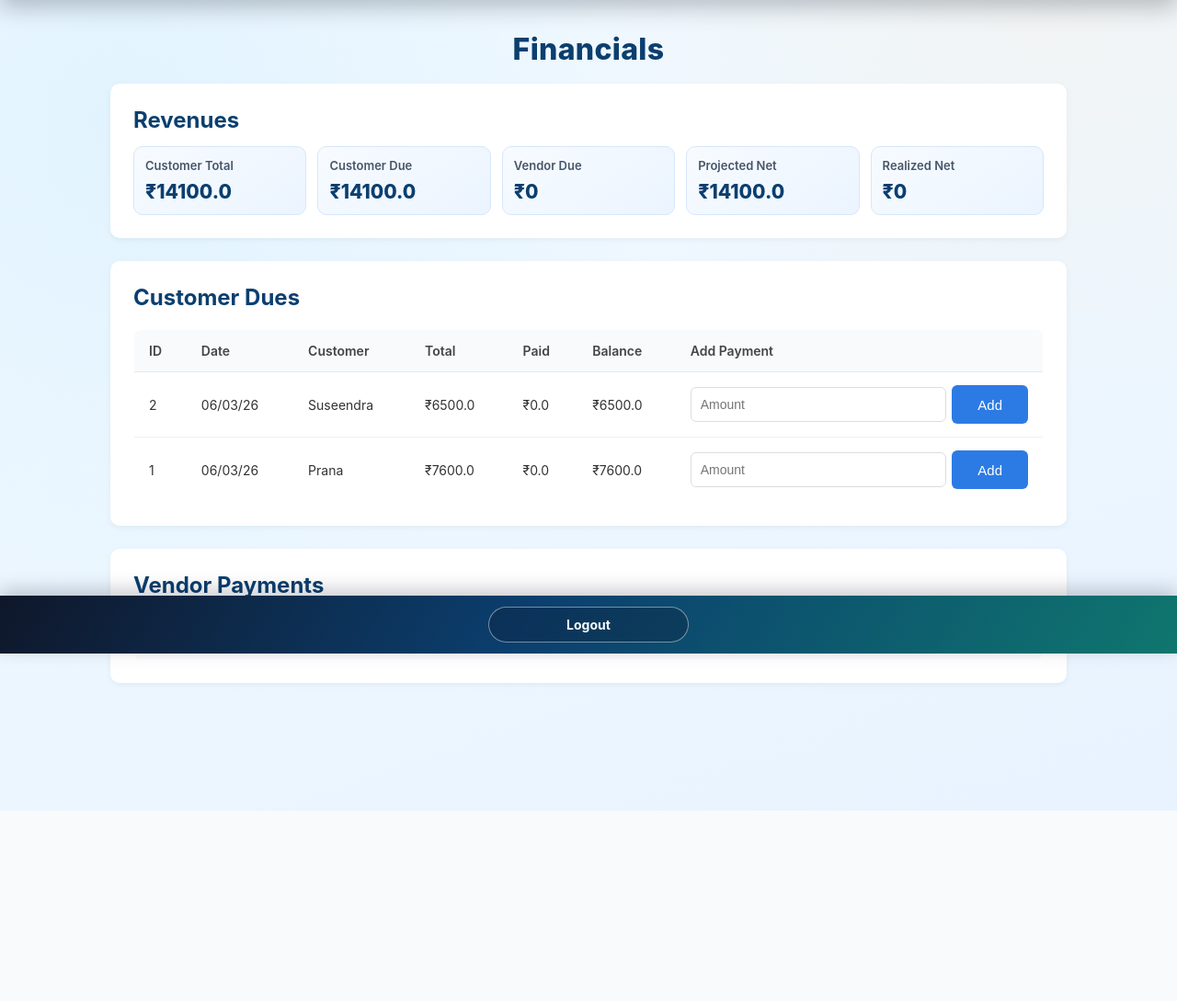
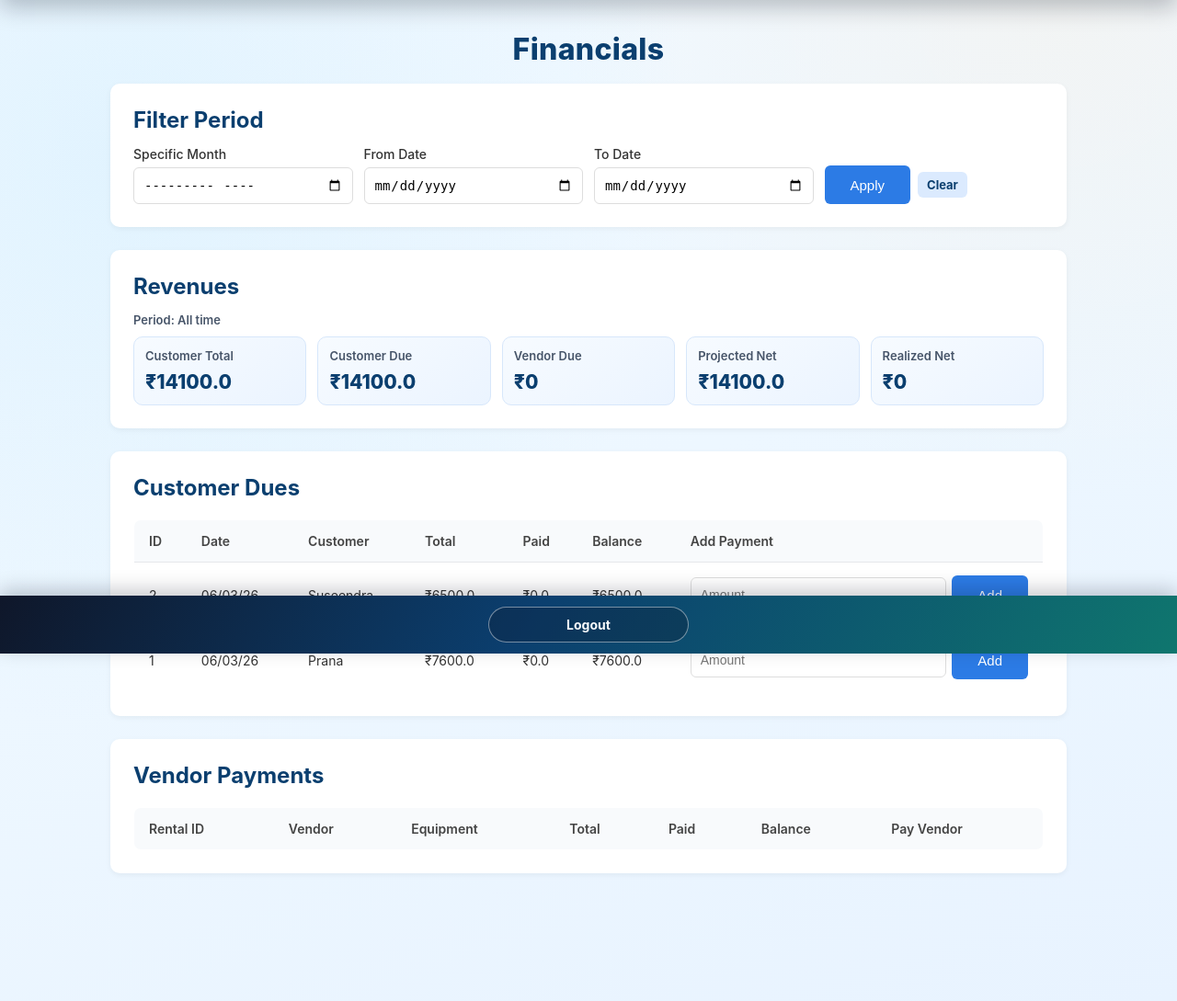
Before and after one commit to bachammahesh-cyber/mb-cameras, a Flask app: page /credit_report in a window 1280 px wide. Shown: the part 89-1178 px from the top of the page at 92% size. Before the commit the page ends 971 px from the top, so only its background shows below. Run offline with Flask 3, Linux system fonts and the light colour scheme; a user stored in the database is signed in; data comes from the database, SQL or seed files in the repository; data that the repository does not hold is empty; some libraries are stand-ins or nearby versions.

Commit message:
Add month and date-range filtering to financial revenues

```diff
--- a/app.py
+++ b/app.py
@@ -1,7 +1,7 @@
 from flask import Flask, render_template, request, redirect, session
 import sqlite3
 from werkzeug.security import generate_password_hash, check_password_hash
-from datetime import datetime
+from datetime import datetime, timedelta
 import os
 
 try:
@@ -819,14 +819,91 @@ def credit_report():
     if "user_id" not in session:
         return redirect("/")
 
+    month = request.args.get("month", "").strip()
+    from_date = request.args.get("from_date", "").strip()
+    to_date = request.args.get("to_date", "").strip()
+
+    selected_month = ""
+    period_label = "All time"
+
+    if month:
+        try:
+            month_start = datetime.strptime(month, "%Y-%m")
+            next_month = (month_start.replace(day=28) + timedelta(days=4)).replace(day=1)
+            month_end = next_month - timedelta(days=1)
+            from_date = month_start.strftime("%Y-%m-%d")
+            to_date = month_end.strftime("%Y-%m-%d")
+            selected_month = month
+            period_label = month_start.strftime("%B %Y")
+        except ValueError:
+            month = ""
+
+    parsed_from = None
+    parsed_to = None
+    if from_date:
+        try:
+            parsed_from = datetime.strptime(from_date, "%Y-%m-%d")
+        except ValueError:
+            from_date = ""
+    if to_date:
+        try:
+            parsed_to = datetime.strptime(to_date, "%Y-%m-%d")
+        except ValueError:
+            to_date = ""
+
+    if parsed_from and parsed_to and parsed_from > parsed_to:
+        from_date, to_date = to_date, from_date
+        parsed_from, parsed_to = parsed_to, parsed_from
+
+    if not month and from_date and to_date:
+        period_label = f"{from_date} to {to_date}"
+    elif not month and from_date:
+        period_label = f"From {from_date}"
+    elif not month and to_date:
+        period_label = f"Up to {to_date}"
+
+    rental_where = []
+    rental_params = []
+    if from_date:
+        rental_where.append("start_date >= ?")
+        rental_params.append(from_date)
+    if to_date:
+        rental_where.append("start_date <= ?")
+        rental_params.append(to_date)
+
+    rental_where_sql = ""
+    if rental_where:
+        rental_where_sql = "WHERE " + " AND ".join(rental_where)
+
     conn = get_db()
 
     rentals = conn.execute(
-        "SELECT * FROM rentals ORDER BY id DESC"
+        f"SELECT * FROM rentals {rental_where_sql} ORDER BY id DESC",
+        tuple(rental_params)
     ).fetchall()
 
+    vendor_where = []
+    vendor_params = []
+    if from_date:
+        vendor_where.append("r.start_date >= ?")
+        vendor_params.append(from_date)
+    if to_date:
+        vendor_where.append("r.start_date <= ?")
+        vendor_params.append(to_date)
+
+    vendor_where_sql = ""
+    if vendor_where:
+        vendor_where_sql = "WHERE " + " AND ".join(vendor_where)
+
     vendor_rows = conn.execute(
-        "SELECT * FROM outside_items ORDER BY id DESC"
+        f"""
+        SELECT oi.*
+        FROM outside_items oi
+        JOIN rentals r ON r.id = oi.rental_id
+        {vendor_where_sql}
+        ORDER BY oi.id DESC
+        """,
+        tuple(vendor_params)
     ).fetchall()
 
     conn.close()
@@ -874,6 +951,7 @@ def credit_report():
     vendor_due = sum((v["balance"] or 0) for v in grouped_vendors)
 
     revenues = {
+        "period_label": period_label,
         "customer_total": customer_total,
         "customer_paid": customer_paid,
         "customer_due": customer_due,
@@ -888,7 +966,12 @@ def credit_report():
         "credit_report.html",
         rentals=rentals,
         vendors=grouped_vendors,
-        revenues=revenues
+        revenues=revenues,
+        filters={
+            "month": selected_month,
+            "from_date": from_date,
+            "to_date": to_date
+        }
     )
 
 
--- a/static/style.css
+++ b/static/style.css
@@ -432,6 +432,30 @@ font-size:24px;
 color:#0b3f6f;
 }
 
+.financial-filter-form{
+display:grid;
+grid-template-columns:repeat(auto-fit,minmax(180px,1fr));
+gap:12px;
+align-items:end;
+}
+
+.financial-filter-form label{
+margin-top:0;
+}
+
+.financial-filter-actions{
+display:flex;
+gap:8px;
+align-items:center;
+}
+
+.period-label{
+margin:0 0 10px;
+font-size:13px;
+font-weight:600;
+color:#475569;
+}
+
 .revenue-grid{
 display:grid;
 grid-template-columns:repeat(auto-fit,minmax(170px,1fr));
--- a/templates/credit_report.html
+++ b/templates/credit_report.html
@@ -18,8 +18,31 @@
 <h2 class="page-title">Financials</h2>
 
 <div class="box financial-box">
+<h2>Filter Period</h2>
+<form class="financial-filter-form" method="GET" action="/credit_report">
+<div>
+<label>Specific Month</label>
+<input type="month" name="month" value="{{ filters['month'] }}">
+</div>
+<div>
+<label>From Date</label>
+<input type="date" name="from_date" value="{{ filters['from_date'] }}">
+</div>
+<div>
+<label>To Date</label>
+<input type="date" name="to_date" value="{{ filters['to_date'] }}">
+</div>
+<div class="financial-filter-actions">
+<button type="submit">Apply</button>
+<a href="/credit_report" class="mini-btn mini-btn-edit">Clear</a>
+</div>
+</form>
+</div>
+
+<div class="box financial-box">
 
 <h2>Revenues</h2>
+<p class="period-label">Period: {{ revenues["period_label"] }}</p>
 
 <div class="revenue-grid">
 <div class="revenue-card">
```
